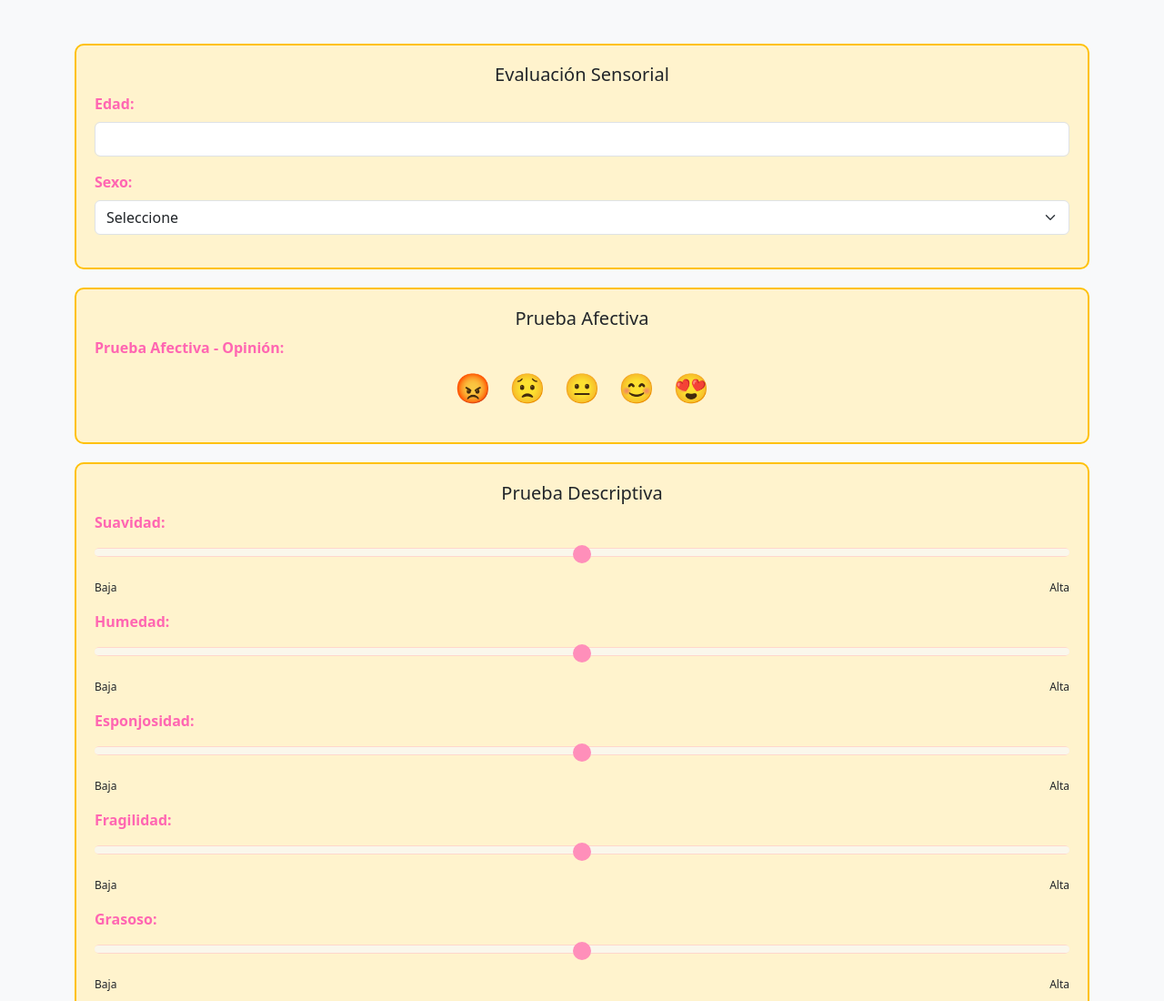
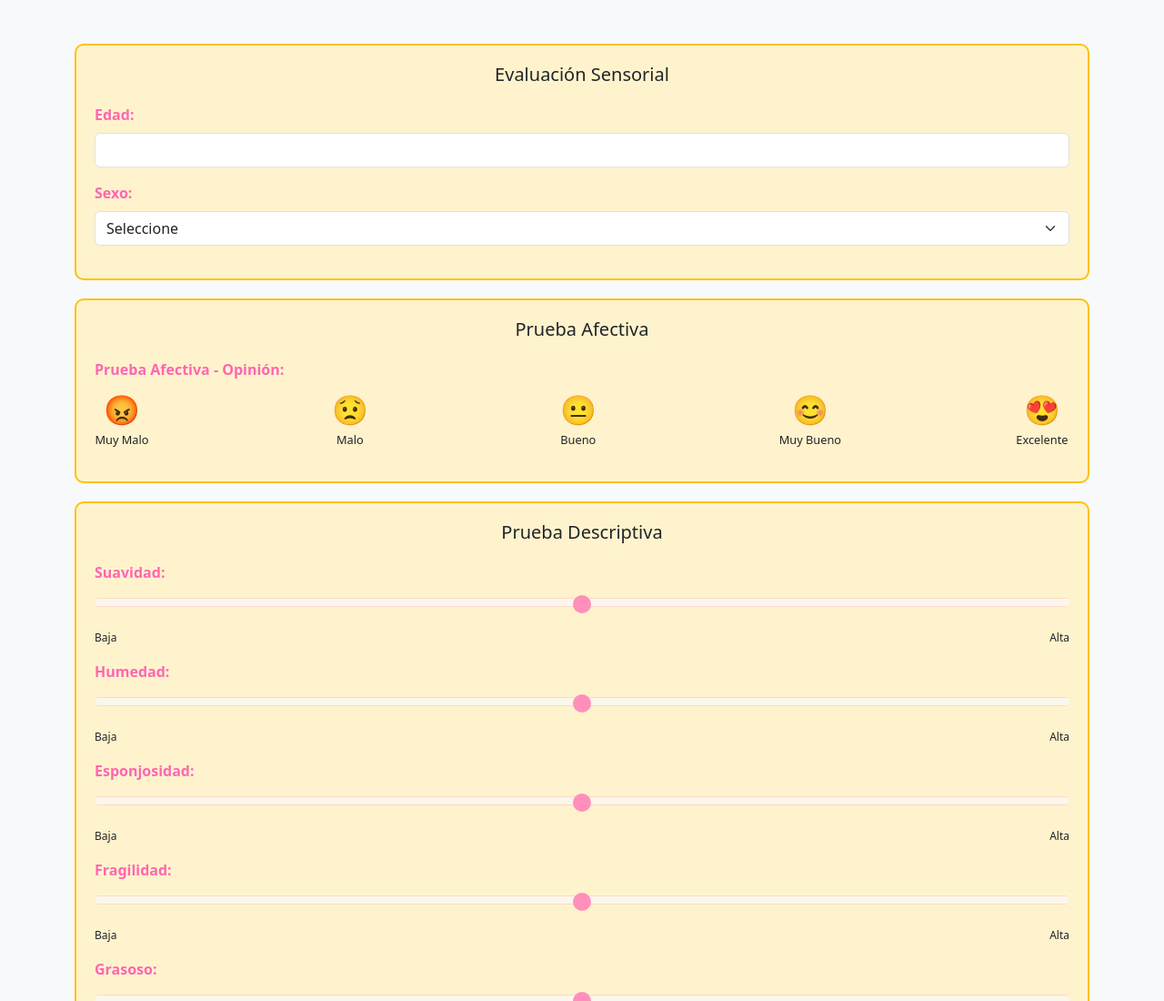
Before and after one commit to Julisdp/CookieTest-Backend, a website: page src/public/index.html in a window 1280 px wide. Shown: the top 1100 px of the page at 91% size. Drawn offline with nearby package versions, Linux system fonts and the light colour scheme.

Commit message:
actualizacion

```diff
--- a/playwright.config.js
+++ b/playwright.config.js
@@ -1,7 +1,7 @@
 import { defineConfig, devices } from '@playwright/test';
 
 export default defineConfig({
-  testDir: './tests',
+  testDir: './tests2',
   fullyParallel: true,
   forbidOnly: !!process.env.CI,
   retries: process.env.CI ? 2 : 0,
--- a/src/public/index.html
+++ b/src/public/index.html
@@ -127,7 +127,7 @@
             .then(response => response.json())
             .then(data => {
                 console.log('Éxito:', data);
-                window.location.href = 'gracias.html';
+                window.location.href = 'grafico.html';
             })
             .catch(error => {
                 console.error('Error:', error);
@@ -179,16 +179,47 @@
         <form>
             <div id="opinion" class="mb-3">
                 <label class="form-label">Prueba Afectiva - Opinión:</label>
-                <div class="d-flex justify-content-center">
-                    <span id="emoji21" class="emoji" onclick="selectEmoji('opinion', 'emoji21')">😡</span>
-                    <span id="emoji22" class="emoji" onclick="selectEmoji('opinion', 'emoji22')">😟</span>
-                    <span id="emoji23" class="emoji" onclick="selectEmoji('opinion', 'emoji23')">😐</span>
-                    <span id="emoji24" class="emoji" onclick="selectEmoji('opinion', 'emoji24')">😊</span>
-                    <span id="emoji25" class="emoji" onclick="selectEmoji('opinion', 'emoji25')">😍</span>
+                <div class="d-flex flex-column align-items-center">
+                    <div class="d-flex justify-content-between w-100">
+                        <div class="d-flex flex-column align-items-center">
+                            <span id="emoji21" class="emoji" onclick="selectEmoji('opinion', 'emoji21')">😡</span>
+                            <span class="emoji-label">Muy Malo</span>
+                        </div>
+                        <div class="d-flex flex-column align-items-center">
+                            <span id="emoji22" class="emoji" onclick="selectEmoji('opinion', 'emoji22')">😟</span>
+                            <span class="emoji-label">Malo</span>
+                        </div>
+                        <div class="d-flex flex-column align-items-center">
+                            <span id="emoji23" class="emoji" onclick="selectEmoji('opinion', 'emoji23')">😐</span>
+                            <span class="emoji-label">Bueno</span>
+                        </div>
+                        <div class="d-flex flex-column align-items-center">
+                            <span id="emoji24" class="emoji" onclick="selectEmoji('opinion', 'emoji24')">😊</span>
+                            <span class="emoji-label">Muy Bueno</span>
+                        </div>
+                        <div class="d-flex flex-column align-items-center">
+                            <span id="emoji25" class="emoji" onclick="selectEmoji('opinion', 'emoji25')">😍</span>
+                            <span class="emoji-label">Excelente</span>
+                        </div>
+                    </div>
                 </div>
             </div>
         </form>
     </div>
+
+    <style>
+        .emoji {
+            cursor: pointer;
+            font-size: 2em;
+        }
+        .emoji-label {
+            font-size: 0.8em; /* Tamaño de letra más pequeño */
+        }
+
+        .card-title {
+            margin-bottom: 20px;
+        }
+    </style>
 
     <!-- Prueba Descriptiva -->
     <div class="yellow-box card card-body">
```
Also changed, not shown: tests2/encuestas-api.spec.js (renamed from tests/encuestas-api.spec.js).
